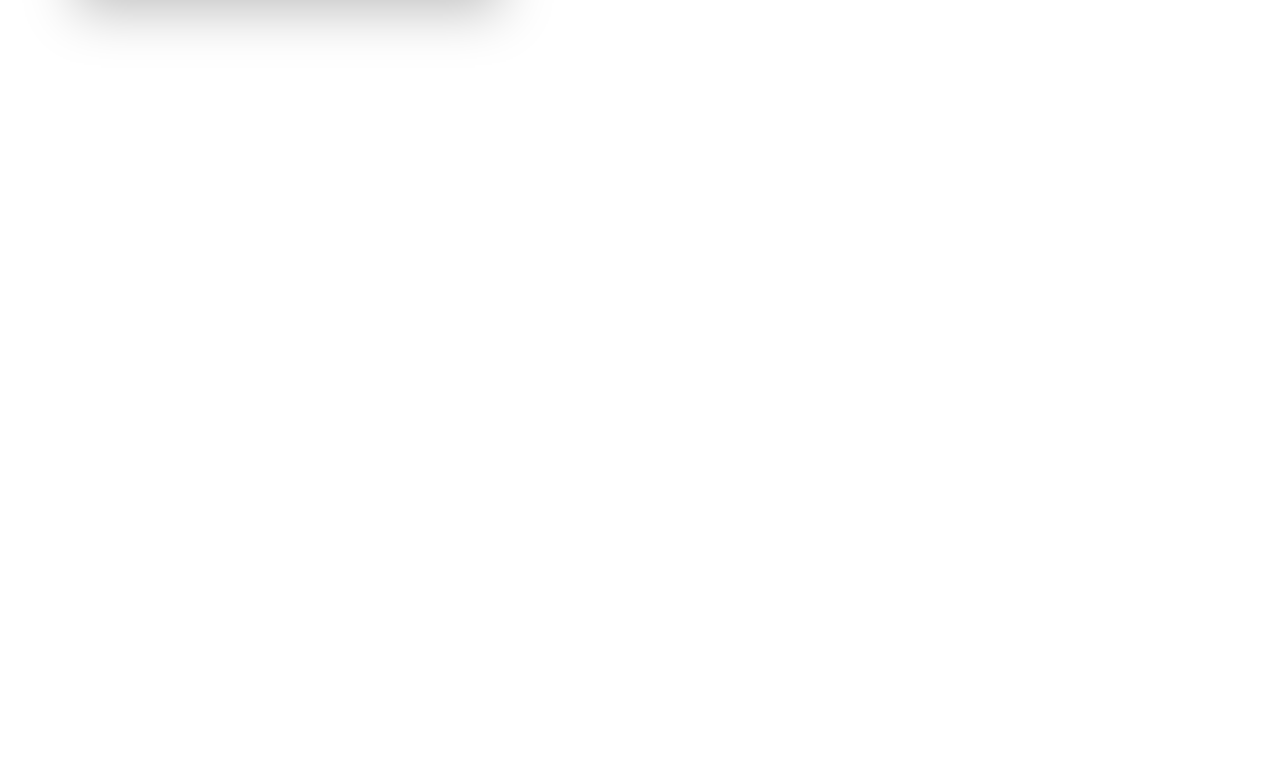
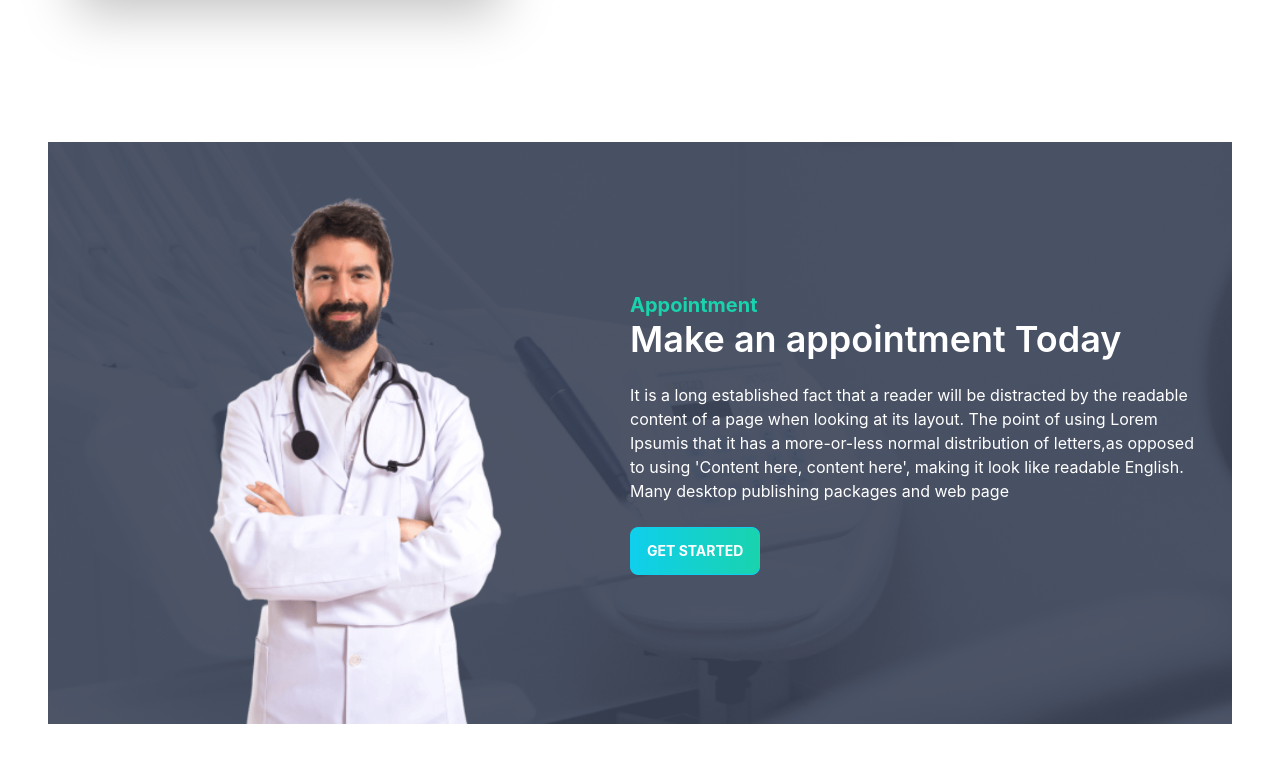
Before and after one commit to SEC-MASUM/doctors-portal-client, a React (Create React App) app: page / in a window 1280 px wide. Shown: the part 2133-2895 px from the top of the page. Before the commit the page ends 2275 px from the top, so only its background shows below. Built offline with nearby package versions, Linux system fonts and the light colour scheme.

Commit message:
style : create appointment section and add it in Home Page

```diff
--- /dev/null
+++ b/src/Pages/Home/Appointment/Appointment.js
@@ -0,0 +1,33 @@
+import React from "react";
+import PrimaryButton from "../../../Components/Button/PrimaryButton";
+import doctor from "../../../Assets/images/doctor.png";
+import appointment from "../../../Assets/images/appointment.png";
+const Appointment = () => {
+  return (
+    <section
+      class="min-h-fit flex justify-center items-center my-28"
+      style={{ background: `url(${appointment})` }}
+    >
+      <div className="flex-1 hidden lg:block">
+        <img className="mt-[-100px]" src={doctor} class="" alt="" />
+      </div>
+      <div className="flex-1 p-5 lg:pr-5 lg:p-0">
+        <div className="text-white">
+          <h1 className="text-secondary text-xl font-bold ">Appointment</h1>
+          <h2 class="text-4xl font-semibold">Make an appointment Today</h2>
+          <p class="py-6">
+            It is a long established fact that a reader will be distracted by
+            the readable content of a page when looking at its layout. The point
+            of using Lorem Ipsumis that it has a more-or-less normal
+            distribution of letters,as opposed to using 'Content here, content
+            here', making it look like readable English. Many desktop publishing
+            packages and web page
+          </p>
+          <PrimaryButton>Get Started</PrimaryButton>
+        </div>
+      </div>
+    </section>
+  );
+};
+
+export default Appointment;
--- a/src/Pages/Home/Home.js
+++ b/src/Pages/Home/Home.js
@@ -1,4 +1,5 @@
 import React from "react";
+import Appointment from "./Appointment/Appointment";
 import Banner from "./Banner/Banner";
 import Info from "./Info/Info";
 import Services from "./Services/Services";
@@ -9,6 +10,7 @@
       <Banner />
       <Info />
       <Services />
+      <Appointment />
     </div>
   );
 };
```
